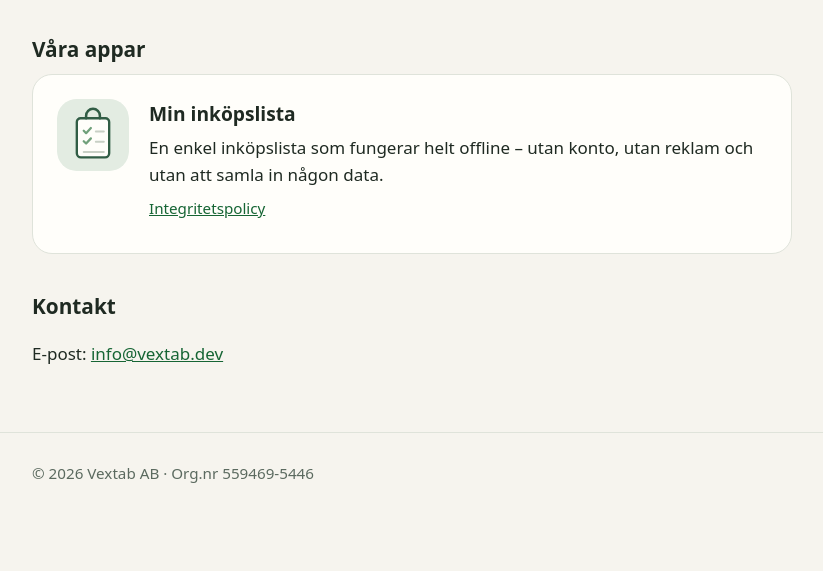
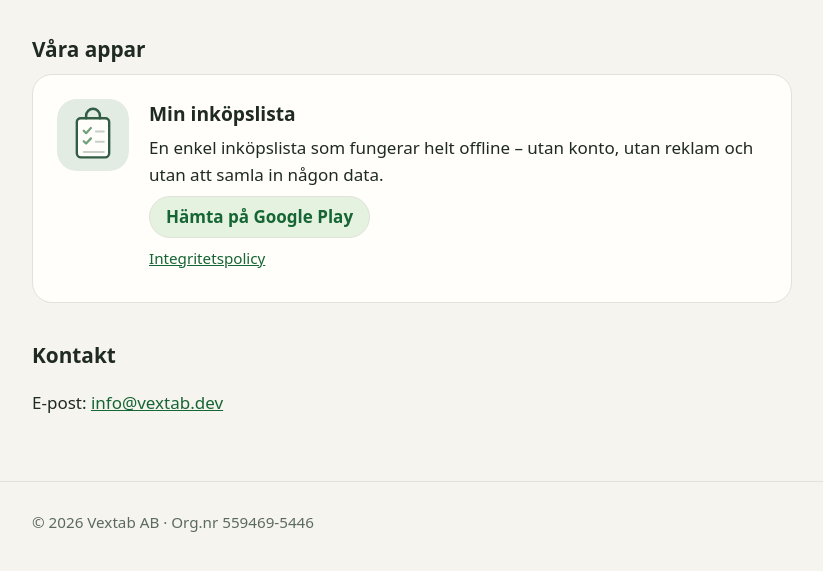
Before and after one commit to Vextab/vextab.dev, a plain HTML site: page index.html in a window 1280 px wide. Shown: the part 235-806 px from the top of the page, without its empty margins (228-1051 px from the left). Drawn offline with Linux system fonts and the light colour scheme.

Commit message:
Länk till Min inköpslista på Google Play (sv + en)
Co-Authored-By: Claude Opus 5.5 <noreply@anthropic.com>

```diff
--- a/index.html
+++ b/index.html
@@ -27,6 +27,7 @@
       <div>
         <h3>Min inköpslista</h3>
         <p>En enkel inköpslista som fungerar helt offline – utan konto, utan reklam och utan att samla in någon data.</p>
+        <p><a class="store" href="https://play.google.com/store/apps/details?id=dev.vextab.inkopslista&amp;hl=sv">Hämta på Google Play</a></p>
         <p class="meta"><a href="/min-inkopslista/integritetspolicy/">Integritetspolicy</a></p>
       </div>
     </div>
--- a/style.css
+++ b/style.css
@@ -135,6 +135,21 @@ h2 {
   margin: 0 0 8px;
 }
 
+.store {
+  display: inline-block;
+  background: var(--accent-soft);
+  border: 1px solid var(--line);
+  border-radius: 999px;
+  padding: 6px 16px;
+  font-weight: 600;
+  text-decoration: none;
+}
+
+.store:hover,
+.store:focus-visible {
+  text-decoration: underline;
+}
+
 .meta {
   color: var(--muted);
   font-size: 0.95rem;
```
Also changed, not shown: en/index.html (+1 -0 lines).
